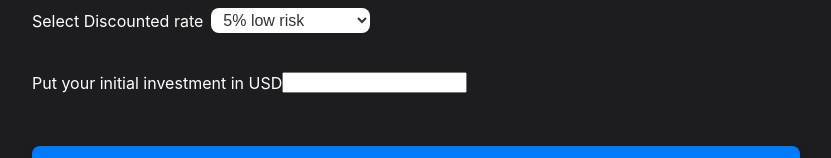
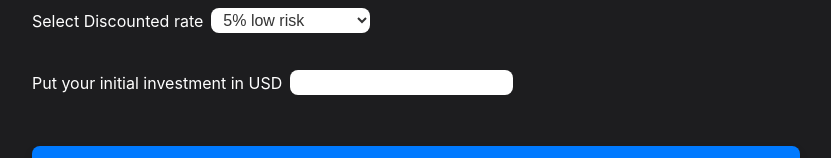
Before and after one commit to Rockstar2K/dfc-cagr-calculator, a plain HTML site: page index.html in a window 1280 px wide. Shown: the part 521-679 px from the top of the page, without its empty margins (224-1055 px from the left). Drawn offline with Linux system fonts and the light colour scheme.

Commit message:
some css

```diff
--- a/styles.css
+++ b/styles.css
@@ -48,6 +48,16 @@ select:focus {
     outline: none;
 }
 
+input{
+    padding: 0.2rem 0.5rem;
+    background-color: #fff;
+    color: #333;
+    border: none;
+    border-radius: 8px;
+    font-size: 1rem;
+    margin-left: 0.5rem;
+}
+
 button {
     margin-top: 2rem;
     padding: 0.75rem 2rem;
```
